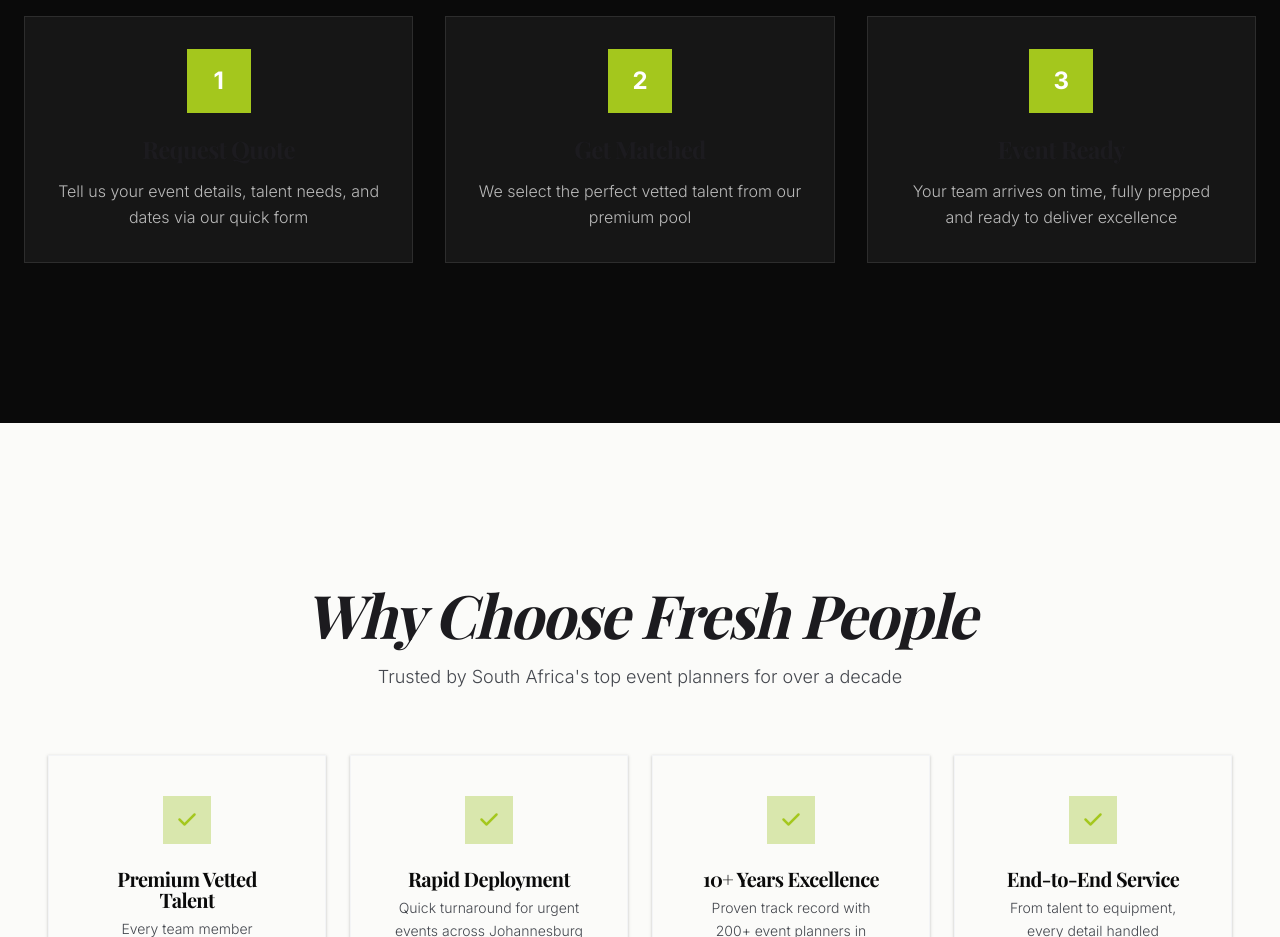
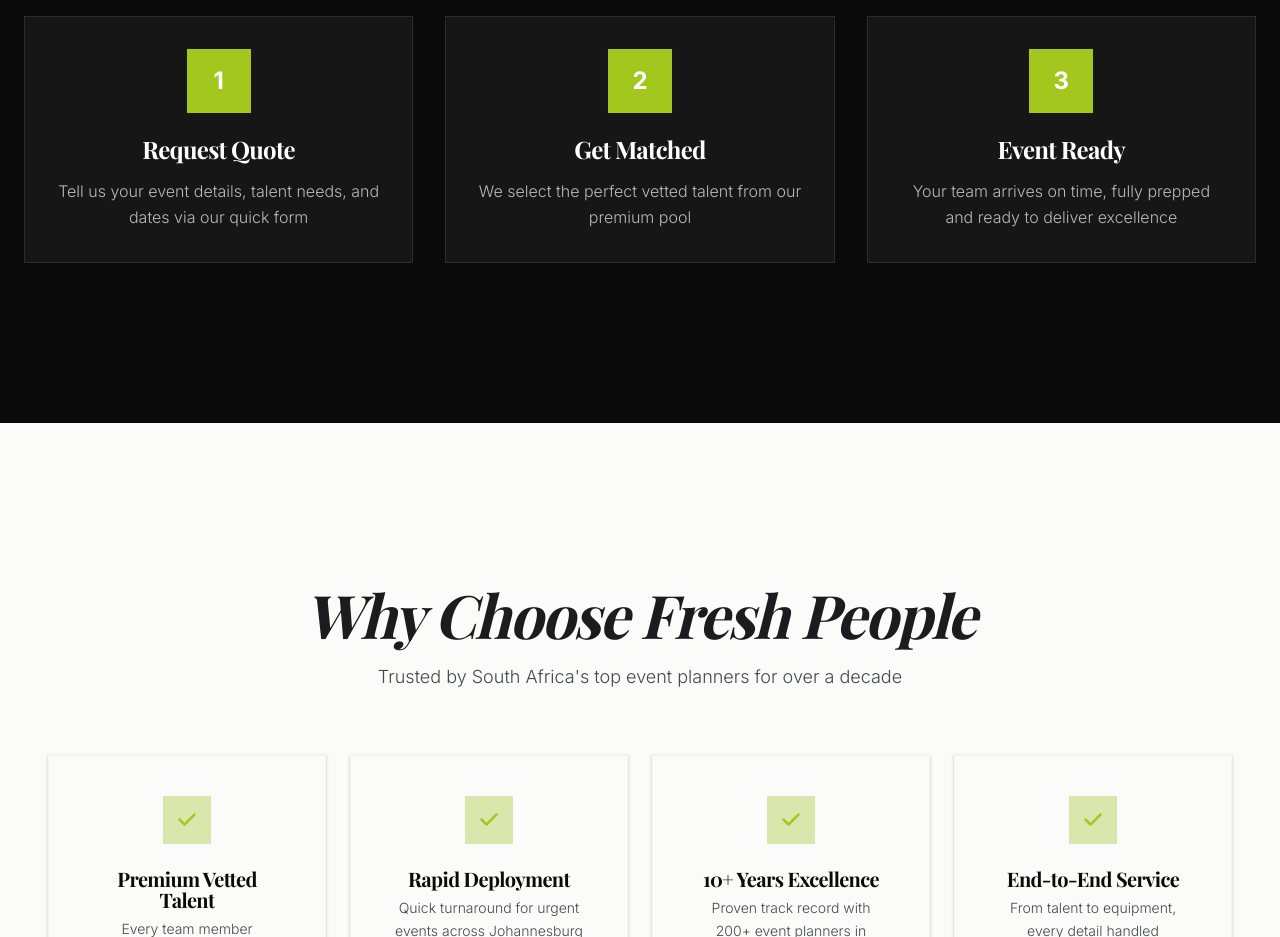
Before and after one commit to YassinAliYassin/fresh-people-co-za, a React (Vite) app: page /#/ in a window 1280 px wide. Shown: the part 2420-3357 px from the top of the page. Built offline with nearby package versions, Linux system fonts and the light colour scheme; a web font is replaced by a local one.

Commit message:
Brighten How It Works step headings (add text-white)

```diff
--- a/src/pages/Home.jsx
+++ b/src/pages/Home.jsx
@@ -124,7 +124,7 @@
                 <div className="w-16 h-16 bg-primary rounded-none flex items-center justify-center text-on-primary text-2xl font-bold mx-auto mb-6">
                   {step.step}
                 </div>
-                <h3 className="text-2xl font-display font-bold mb-4">{step.title}</h3>
+                <h3 className="text-2xl font-display font-bold mb-4 text-white">{step.title}</h3>
                 <p className="text-white/70 leading-relaxed">{step.desc}</p>
               </motion.div>
             ))}
```
